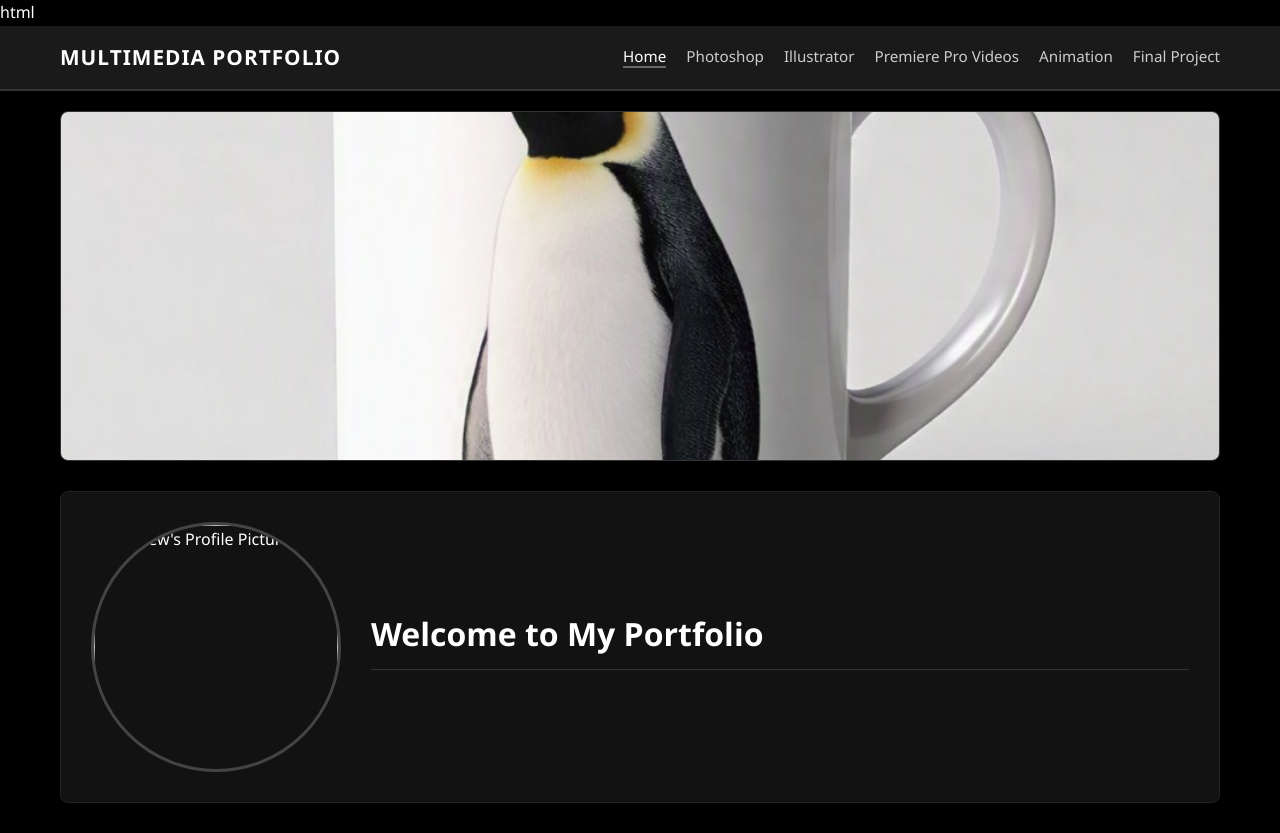
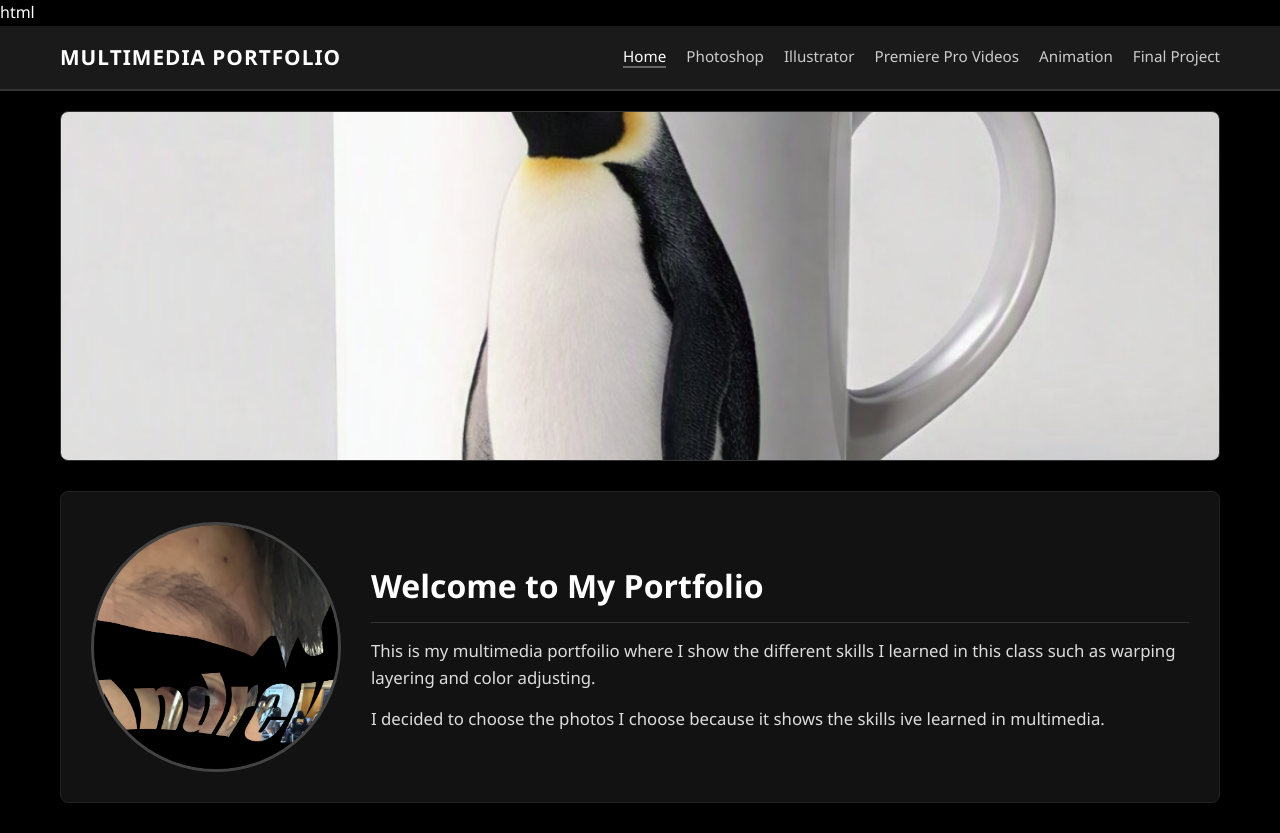
Before and after one commit to nguyenad4-hue/MMPORTFOLIO1, a plain HTML site: page index.html in a window 1280 px wide. Drawn offline with Linux system fonts and the light colour scheme; grey boxes are pictures that could not be loaded.

Commit message:
Update index.html

```diff
--- a/index.html
+++ b/index.html
@@ -207,7 +207,7 @@ html<!DOCTYPE html>
 
             <!-- Left Side: Profile Image -->
             <div class="profile-image-wrapper">
-                <img src="andrew.jpg" alt="Andrew's Profile Picture">
+                <img src="andrew.png" alt="Andrew's Profile Picture">
             </div>
 
             <!-- Right Side: Text Paragraphs -->
@@ -217,11 +217,13 @@ html<!DOCTYPE html>
                 <!-- Paragraph 1: Purpose of the portfolio -->
                 <p>
                     <!-- INSERT TEXT HERE: Explain that the purpose of this portfolio is to showcase the unique design skills, digital media assets, and projects you have learned to create throughout your Multimedia class. -->
+                    This is my multimedia portfoilio where I show the different skills I learned in this class such as warping layering and color adjusting.
                 </p>
 
                 <!-- Paragraph 2: Current skills and future plans -->
                 <p>
                     <!-- INSERT TEXT HERE: Detail your current digital skills, creative strengths, and describe specific tools or techniques you plan to learn and master as the class progresses. -->
+                    I decided to choose the photos I choose because it shows the skills ive learned in multimedia.
                 </p>
             </div>
 
```
